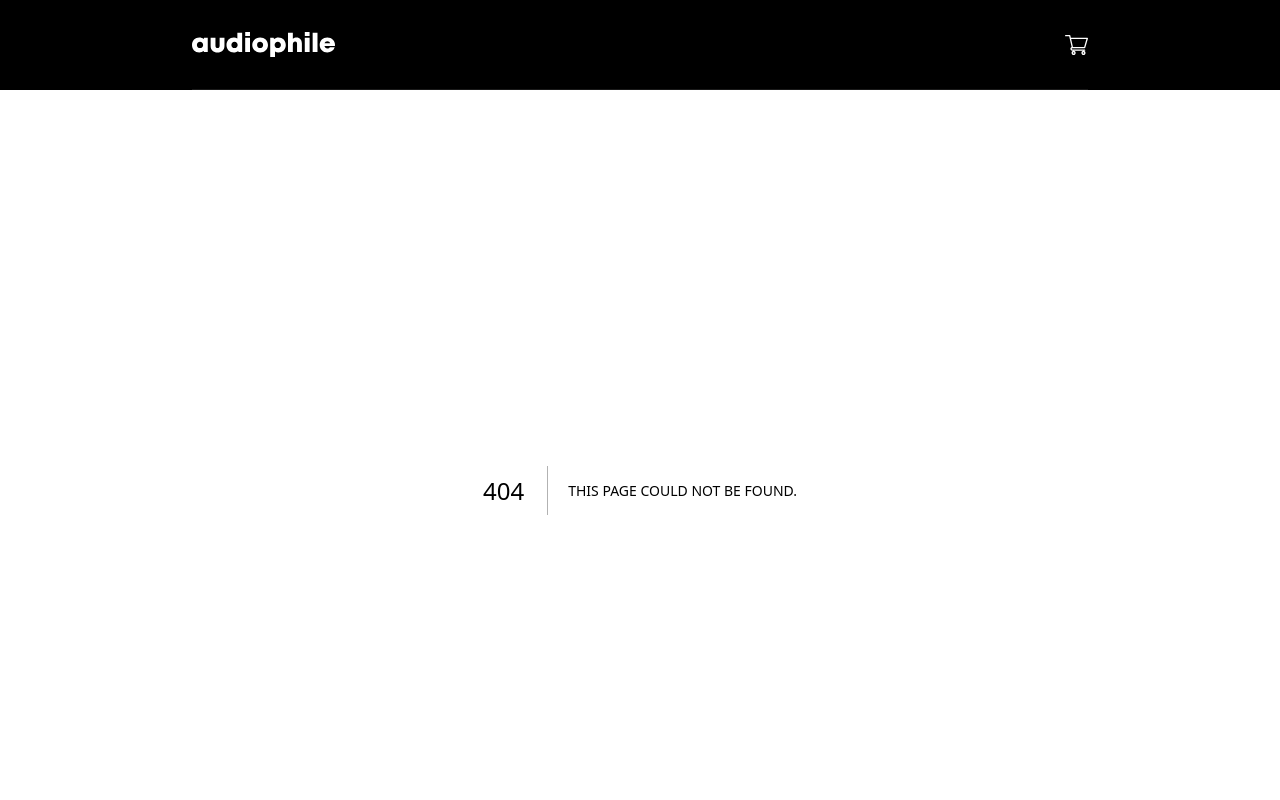
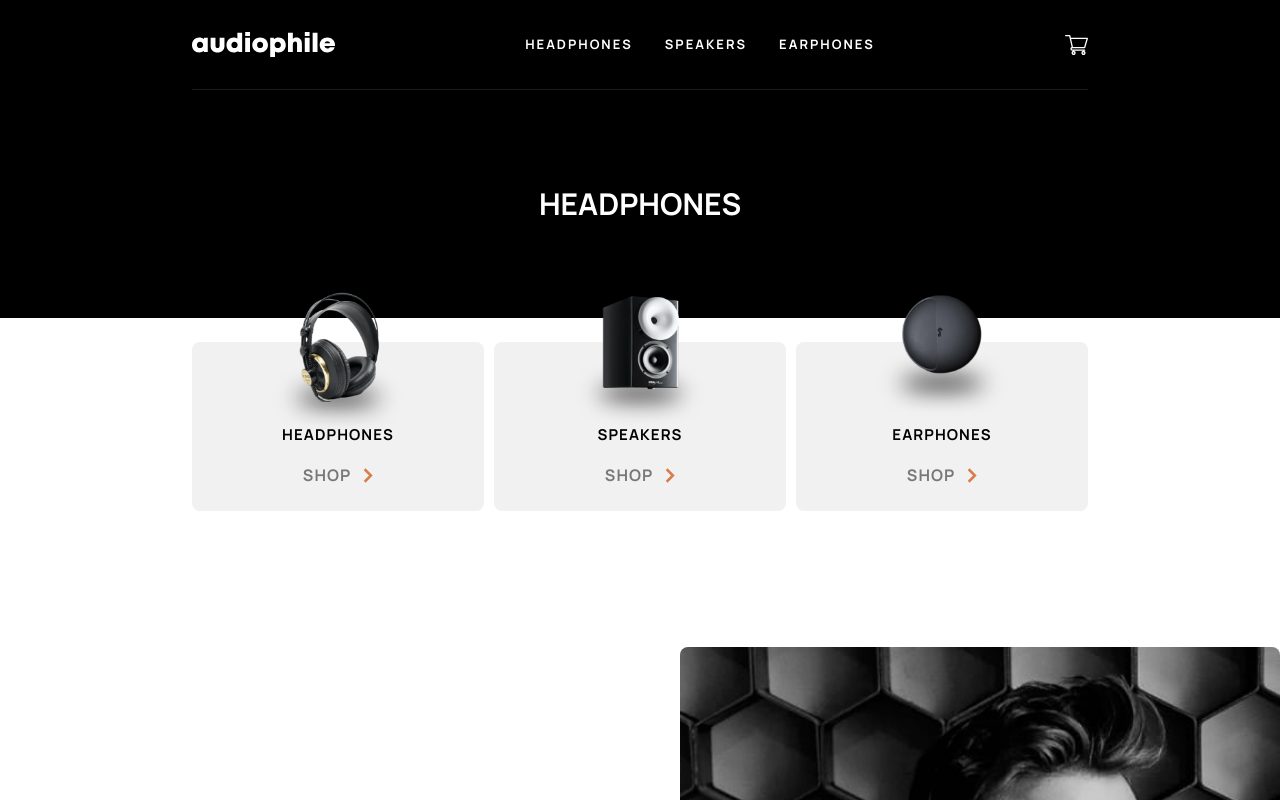
Before and after one commit to amallen1/audio-ecommerce, a Next.js app: page /products/headphones in a window 1280 px wide. Before the commit this address had no page. Shown: the top 800 px of the page. Built offline with nearby package versions, Linux system fonts and the light colour scheme.

Commit message:
added layout for category page

```diff
--- a/src/app/components/CategoryLinks.tsx
+++ b/src/app/components/CategoryLinks.tsx
@@ -2,9 +2,9 @@ import ProductCategory from "./ProductCategory";
 const CategoryLinks = () => {
   return (
     <div className="flex flex-col gap-y-20 md:flex-row md:gap-x-[10px] xl:gap-x-[30px]">
-      <ProductCategory />
-      <ProductCategory />
-      <ProductCategory />
+      <ProductCategory category="headphones"/>
+      <ProductCategory category="speakers"/>
+      <ProductCategory category="earphones"/>
     </div>
   );
 };
--- a/src/app/components/ProductCategory.tsx
+++ b/src/app/components/ProductCategory.tsx
@@ -1,23 +1,23 @@
 import Link from "next/link";
 import Image from "next/image";
 
-const ProductCategory = () => {
+const ProductCategory = ({ category }: { category: string }) => {
   return (
     <div className="bg-gray-200 pb-6 rounded-lg flex flex-col items-center relative pt-20 flex-1 gap-x-[10px]">
       <Image
-        src={`/assets/shared/desktop/image-category-thumbnail-headphones.png`}
+        src={`/assets/shared/desktop/image-category-thumbnail-${category}.png`}
         width={150}
         height={104}
         className="absolute -top-[50px]"
-        alt="XX99 Mark Two Headphones"
+        alt={`${category.charAt(0).toUpperCase()}${category.slice(1)}`}
       />
 
       <p className="uppercase text-black font-bold tracking-[1.07px] mb-4">
-        headphones
+        {category}
       </p>
 
       <Link
-        href={`/products/headphones`}
+        href={`/products/${category}`}
         passHref
         className="uppercase text-black/50 tracking-[1px] font-bold flex items-center gap-x-3 hover:text-orange-200"
         // onClick={() => ctx?.setIsMenuOpen(!ctx?.isMenuOpen)}
--- /dev/null
+++ b/src/app/products/earphones/page.tsx
@@ -0,0 +1,8 @@
+const EarphonesCategoryPage = () => {
+  return (
+    <div>
+      <h2 className="text-orange-500 text-5xl">dynamic content</h2>
+    </div>
+  );
+};
+export default EarphonesCategoryPage;
--- /dev/null
+++ b/src/app/products/headphones/page.tsx
@@ -0,0 +1,10 @@
+const HeadphonesCategoryPage = () => {
+  return (
+    <div>
+      <div>
+        headphone content
+      </div>
+    </div>
+  );
+};
+export default HeadphonesCategoryPage;
--- /dev/null
+++ b/src/app/products/layout.tsx
@@ -0,0 +1,31 @@
+"use client";
+import { usePathname } from "next/navigation";
+import CategoryLinks from "../components/CategoryLinks";
+import About from "../components/About";
+
+export default function CategoryLayout({
+  children,
+}: {
+  children: React.ReactNode;
+}) {
+  const path = usePathname();
+  const array = path.split("/");
+  const category: string = array[2];
+  return (
+    <div className="">
+      <div className="bg-black flex justify-center py-8 md:py-24">
+        <h1 className="text-white text-3xl">{category.toUpperCase()}</h1>
+      </div>
+
+      <div>{children}</div>
+
+      <div className="py-24 max-w-[327px] m-auto smd:max-w-mobile md:max-w-tablet  lg:pt-0 lg:max-w-desktop-sm xl:py-28 xl:max-w-desktop-lg">
+        <CategoryLinks />
+      </div>
+
+      <div className="my-10">
+        <About />
+      </div>
+    </div>
+  );
+}
--- /dev/null
+++ b/src/app/products/speakers/page.tsx
@@ -0,0 +1,6 @@
+const SpeakersCategoryPage = () => {
+  return (
+    <div className="text-black">speakers</div>
+  )
+}
+export default SpeakersCategoryPage
```
Also changed, not shown: src/app/data.json (renamed from starter-code/data.json).
